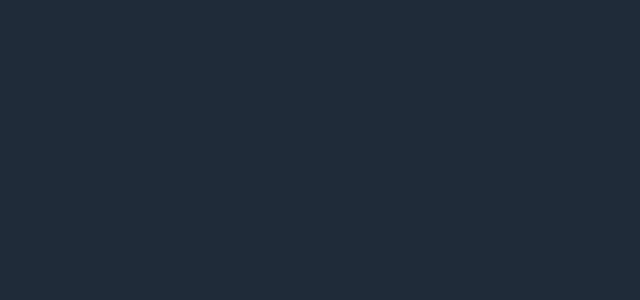
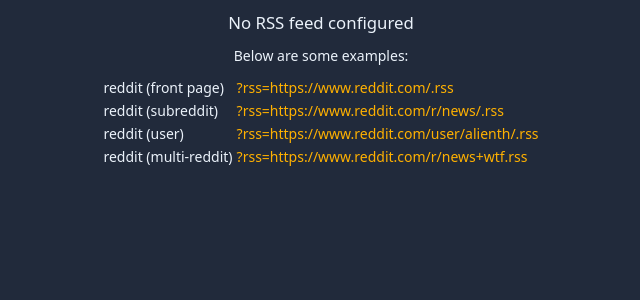
Before and after one commit to avanderw/rss-viewer, a SvelteKit app: page / in a window 1280 px wide. Shown: the top 300 px of the page, without its empty margins (319-959 px from the left). Built offline with nearby package versions, Linux system fonts and the light colour scheme.

Commit message:
Add help when no feed is configured

```diff
--- a/src/routes/+page.svelte
+++ b/src/routes/+page.svelte
@@ -42,9 +42,49 @@
 	{:else}
 		<List items={json.items} on:select={select} />
 	{/if}
+{:else}
+	<h1>No RSS feed configured</h1>
+	<h2>
+		Below are some examples:
+		<table>
+			<tr>
+				<td>reddit (front page)</td>
+				<td
+					><a href="?rss=https://www.reddit.com/.rss" target="_self"
+						>?rss=https://www.reddit.com/.rss</a
+					></td
+				>
+			</tr>
+			<tr>
+				<td>reddit (subreddit)</td>
+				<td
+					><a href="?rss=https://www.reddit.com/r/news/.rss" target="_self"
+						>?rss=https://www.reddit.com/r/news/.rss</a
+					></td
+				>
+			</tr>
+			<tr>
+				<td>reddit (user)</td><td
+					><a href="?rss=https://www.reddit.com/user/alienth/.rss" target="_self"
+						>?rss=https://www.reddit.com/user/alienth/.rss</a
+					></td
+				>
+			</tr>
+			<tr>
+				<td>reddit (multi-reddit)</td><td
+					><a href="?rss=https%3A%2F%2Fwww.reddit.com%2Fr%2Fnews%2Bwtf.rss" target="_self"
+						>?rss=https://www.reddit.com/r/news+wtf.rss</a
+					></td
+				>
+			</tr>
+		</table>
+	</h2>
 {/if}
 
 <style>
+	:global(body) {
+		overflow-x: hidden;
+	}
 	h1 {
 		color: var(--primary-color-light);
 		font-weight: 500;
@@ -57,4 +97,10 @@
 		font-size: 1em;
 		text-align: center;
 	}
+	table {
+		margin: 10px auto;
+	}
+	td {
+		text-align: left;
+	}
 </style>
```
